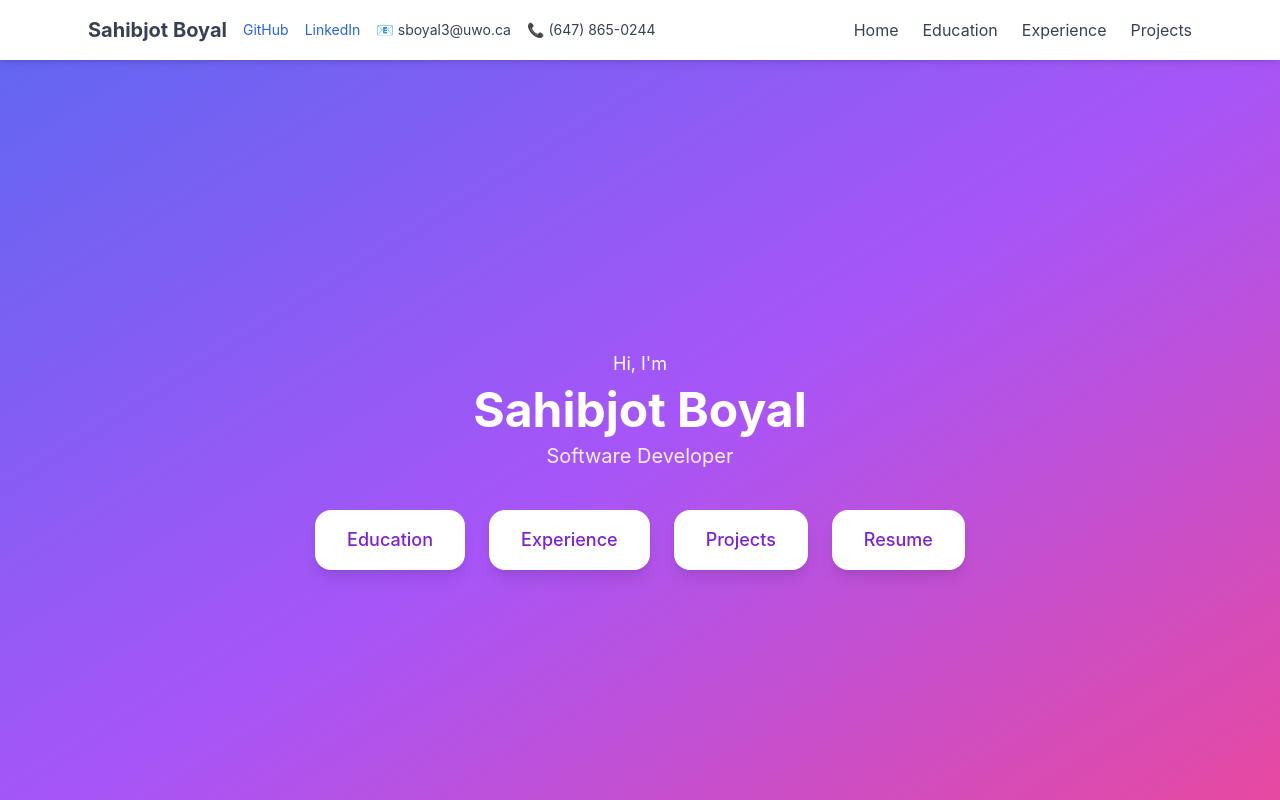
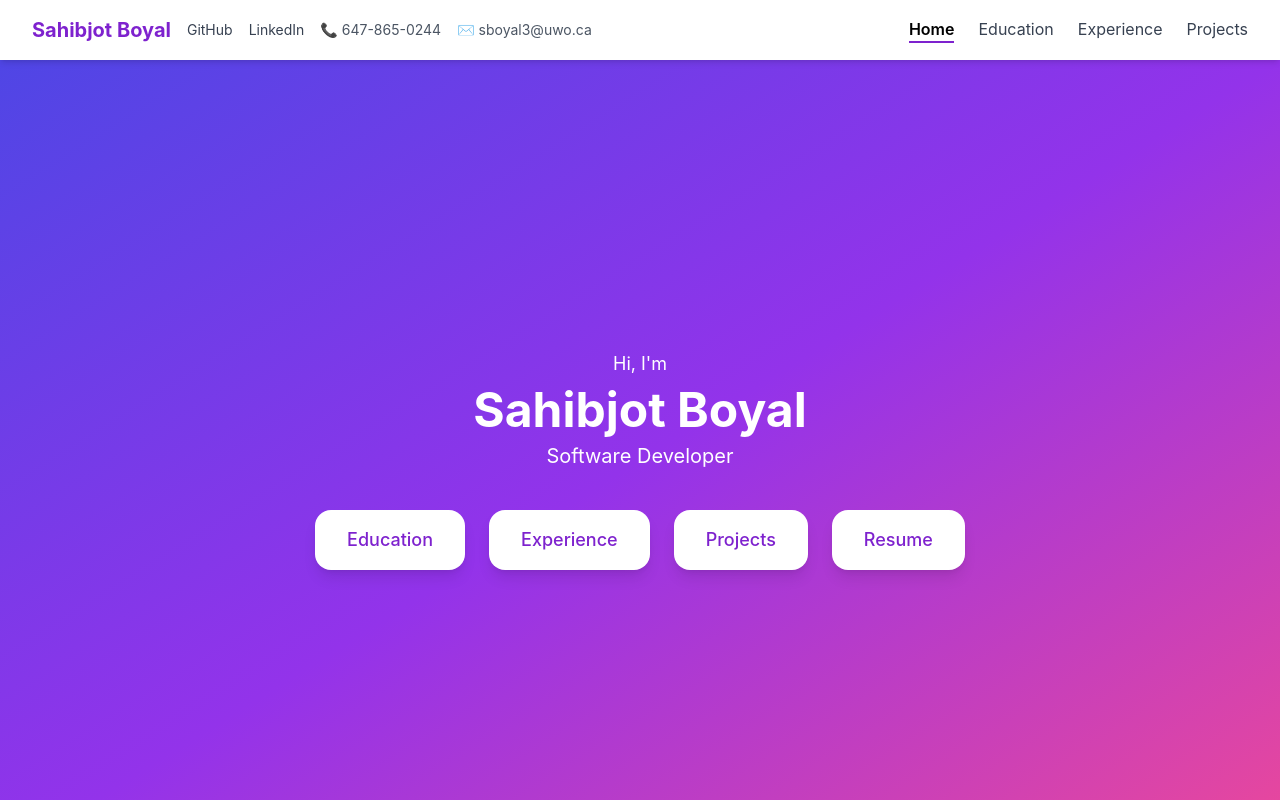
Before and after one commit to SahibjotB/SSB-Website, a React (Vite) app: page / in a window 1280 px wide. Built offline with nearby package versions, Linux system fonts and the light colour scheme.

Commit message:
fixed homepage and change education page layout/design

```diff
--- a/src/App.jsx
+++ b/src/App.jsx
@@ -1,29 +1,28 @@
 import React from "react";
-import { BrowserRouter as Router, Routes, Route } from "react-router-dom";
+import { BrowserRouter as Router, Routes, Route, Navigate } from "react-router-dom";
+import Navbar from "./components/Navbar";
+import Footer from "./components/Footer";
 import Home from "./pages/Home";
 import Education from "./pages/Education";
 import Experience from "./pages/Experience";
 import Projects from "./pages/Projects";
-import Navbar from "./components/Navbar";
-import Footer from "./components/Footer";
 
-function App() {
+export default function App() {
   return (
     <Router>
       <div className="min-h-screen flex flex-col">
         <Navbar />
-        <main className="flex-grow">
+        <div className="flex-grow">
           <Routes>
             <Route path="/" element={<Home />} />
             <Route path="/education" element={<Education />} />
             <Route path="/experience" element={<Experience />} />
             <Route path="/projects" element={<Projects />} />
+            <Route path="*" element={<Navigate to="/" />} />
           </Routes>
-        </main>
+        </div>
         <Footer />
       </div>
     </Router>
   );
 }
-
-export default App;
--- a/src/Components/Footer.jsx
+++ b/src/Components/Footer.jsx
@@ -9,7 +9,7 @@ export default function Footer() {
           href="/about"
           className="text-blue-600 hover:underline"
         >
-          About
+          Home
         </a>
       </p>
     </footer>
--- a/src/Components/Navbar.jsx
+++ b/src/Components/Navbar.jsx
@@ -3,37 +3,17 @@ import { NavLink } from "react-router-dom";
 
 export default function Navbar() {
   return (
-    <nav className="sticky top-0 z-50 bg-white shadow-md">
-      <div className="max-w-6xl mx-auto px-6 py-4 flex items-center justify-between">
-        {/* LEFT: Name + Links + Contact */}
-        <div className="flex items-center space-x-4 text-sm text-gray-700 flex-wrap">
-          <span className="font-bold text-xl whitespace-nowrap">Sahibjot Boyal</span>
-
-          <a
-            href="https://github.com/sahibjotb"
-            target="_blank"
-            rel="noopener noreferrer"
-            className="text-blue-600 hover:underline"
-          >
-            GitHub
-          </a>
-          <a
-            href="https://linkedin.com/in/sahibjotb"
-            target="_blank"
-            rel="noopener noreferrer"
-            className="text-blue-600 hover:underline"
-          >
-            LinkedIn
-          </a>
-
-          <span className="ml-4 whitespace-nowrap">📧 sboyal3@uwo.ca</span>
-          <span className="whitespace-nowrap">📞 (647) 865-0244</span>
+    <nav className="flex justify-between items-center px-8 py-4 bg-white shadow-md sticky top-0 z-50">
+      <div className="flex items-center space-x-4">
+        <span className="text-xl font-bold text-purple-700">Sahibjot Boyal</span>
+        <a href="https://github.com/SahibjotB" className="text-sm text-gray-700 hover:text-purple-700">GitHub</a>
+        <a href="https://linkedin.com" className="text-sm text-gray-700 hover:text-purple-700">LinkedIn</a>
+        <span className="text-sm text-gray-600 ml-4">📞 647-865-0244</span>
+        <span className="text-sm text-gray-600 ml-2">✉️ sboyal3@uwo.ca</span>
       </div>
-
-        {/* RIGHT: Nav Pages */}
-        <div className="flex space-x-6 text-base">
+      <div className="flex space-x-6">
         {[
-            { to: "/home", label: "Home" },
+          { to: "/", label: "Home" },
           { to: "/education", label: "Education" },
           { to: "/experience", label: "Experience" },
           { to: "/projects", label: "Projects" },
@@ -42,8 +22,8 @@ export default function Navbar() {
             key={to}
             to={to}
             className={({ isActive }) =>
-                `hover:text-blue-600 ${
-                  isActive ? "font-semibold border-b-2 border-blue-600" : "text-gray-700"
+              `hover:text-purple-700 ${
+                isActive ? "font-semibold border-b-2 border-purple-700" : "text-gray-700"
               }`
             }
           >
@@ -51,7 +31,6 @@ export default function Navbar() {
           </NavLink>
         ))}
       </div>
-      </div>
     </nav>
   );
 }
--- a/src/index.css
+++ b/src/index.css
@@ -5,11 +5,9 @@
 html, body, #root {
   margin: 0;
   padding: 0;
+  height: 100%;
   width: 100%;
-  height: 100%;
+  overflow-x: hidden;
   font-family: 'Inter', sans-serif;
-  overflow-x: hidden;
-  background: linear-gradient(to bottom right, #1e3a8a, #6d28d9, #9333ea);
-  background-repeat: no-repeat;
-  background-size: cover;
+  background-color: white;
 }
--- a/src/main.jsx
+++ b/src/main.jsx
@@ -1,6 +1,6 @@
 import React from "react";
 import ReactDOM from "react-dom/client";
-import App from "./App";
+import App from "./App.jsx";
 import "./index.css";
 
 ReactDOM.createRoot(document.getElementById("root")).render(
--- a/src/pages/Education.jsx
+++ b/src/pages/Education.jsx
@@ -1,29 +1,32 @@
 import React from "react";
-import WesternLogo from "../assets/western-logo.png";
 
-export default function Education() {
+const Education = () => {
   return (
-    <section className="space-y-8">
-      <div className="flex items-center gap-6 bg-gray-50 p-6 rounded shadow hover:bg-purple-100 transition">
-        <img src={WesternLogo} alt="Western University Logo" className="h-20 w-auto" />
-        <div>
-          <p className="italic text-gray-600">
-            A top Canadian research university located in London, Ontario, known for excellence in technology, business, and healthcare.
-          </p>
-        </div>
+    <div className="bg-gray-50 min-h-screen pt-20 px-6 sm:px-16 lg:px-32 text-gray-800 font-sans">
+      <div className="mb-12">
+        <img
+          src="https://upload.wikimedia.org/wikipedia/en/thumb/e/e8/Western_University_Logo.svg/2560px-Western_University_Logo.svg.png"
+          alt="Western University"
+          className="w-80 mx-auto mb-6"
+        />
+        <p className="italic text-center text-sm text-gray-600">
+          A top Canadian research university located in London, Ontario, known for excellence in technology, business, and healthcare.
+        </p>
       </div>
 
-      <div className="bg-gray-50 p-6 rounded shadow hover:bg-purple-100 transition">
-        <h4 className="text-xl font-semibold">Bachelor of Science – Computer Science (Sept 2020 – Dec 2024)</h4>
-        <p className="mt-2">
+      <div className="bg-white shadow-md rounded-lg p-6 mb-8">
+        <h2 className="text-lg font-semibold mb-1 text-purple-800">
+          Bachelor of Science – Computer Science <span className="text-sm font-normal text-gray-600">(Sept 2020 – Dec 2024)</span>
+        </h2>
+        <p>
           Specialized training in AI, databases, cybersecurity, and systems. Completed upper-year project work and practical assignments.
+          Maintained academic standards of 70%+ average with no course under 60%.
         </p>
-        <p>Maintained academic standards of 70%+ average with no course under 60%.</p>
       </div>
 
-      <div className="bg-gray-50 p-6 rounded shadow space-y-4 hover:bg-purple-100 transition">
-        <h4 className="text-xl font-semibold">Key Coursework</h4>
-        <ul className="list-disc list-inside space-y-2 text-gray-700">
+      <div className="bg-white shadow-md rounded-lg p-6 mb-8">
+        <h3 className="text-lg font-semibold text-purple-700 mb-2">📘 Key Coursework</h3>
+        <ul className="list-disc list-inside space-y-1 text-sm">
           <li>Foundations of Programming & Data Structures</li>
           <li>Computer Organization & Operating Systems</li>
           <li>Algorithms, Graph Theory & Complexity</li>
@@ -34,12 +37,14 @@ export default function Education() {
         </ul>
       </div>
 
-      <div className="bg-gray-50 p-6 rounded shadow hover:bg-purple-100 transition">
-        <h4 className="text-xl font-semibold">Campus Experience</h4>
-        <p className="text-gray-700">
+      <div className="bg-white shadow-md rounded-lg p-6">
+        <h3 className="text-lg font-semibold text-purple-700 mb-2">🎓 Campus Experience</h3>
+        <p className="text-sm">
           Engaged in peer programming groups and tech clubs. Participated in hackathons and undergraduate research projects.
         </p>
       </div>
-    </section>
+    </div>
   );
-}
+};
+
+export default Education;
--- a/src/pages/Home.jsx
+++ b/src/pages/Home.jsx
@@ -3,10 +3,11 @@ import { Link } from "react-router-dom";
 
 export default function Home() {
   return (
-    <div className="min-h-screen w-full bg-gradient-to-br from-indigo-500 via-purple-500 to-pink-500 flex flex-col items-center justify-center text-white px-4">
+    <div className="w-full min-h-screen bg-gradient-to-br from-indigo-600 via-purple-600 to-pink-500 flex items-center justify-center text-white">
+      <div className="text-center p-6">
         <p className="text-lg mb-2">Hi, I'm</p>
         <h1 className="text-5xl font-bold mb-2">Sahibjot Boyal</h1>
-      <p className="text-xl text-white/90 mb-10">Software Developer</p>
+        <p className="text-xl mb-10">Software Developer</p>
 
         <div className="flex flex-wrap gap-6 justify-center">
           {["Education", "Experience", "Projects", "Resume"].map((label) =>
@@ -32,5 +33,6 @@ export default function Home() {
           )}
         </div>
       </div>
+    </div>
   );
 }
```
Lines whose indentation alone changed are shown as unchanged.
